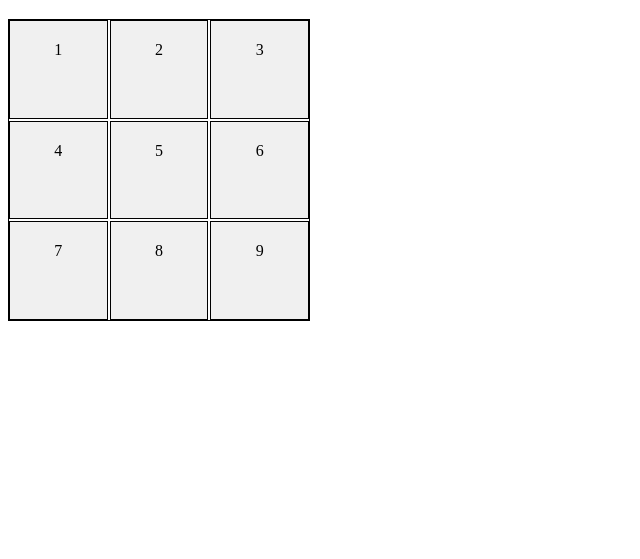
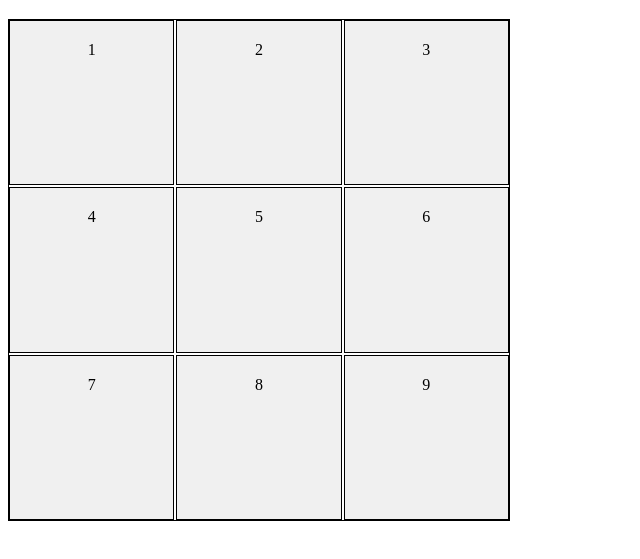
Before and after one commit to RickR58/Week-11-Asst, a website: page Week11Asst.html in a window 1280 px wide. Shown: the part 61-620 px from the top of the page, without its empty margins (0-640 px from the left). Drawn offline with Linux system fonts and the light colour scheme.

Commit message:
2nd update

```diff
--- a/Week11Asst.html
+++ b/Week11Asst.html
@@ -10,8 +10,8 @@
         display: grid;
         grid-template-columns: repeat(3, 1fr); /* Creates 3 equal columns */
         grid-gap: 2px; /* Adds spacing between grid items */
-        width: 300px; /* Set a width for the grid */
-        height: 300px;
+        width: 500px; /* Set a width for the grid */
+        height: 500px;
         border: 1px solid black;
       }
 
@@ -25,6 +25,7 @@
   </head>
   <body>
     <h1>Tic Tac Toe!</h1>
+
     <div class="grid-container">
       <div class="grid-item">1</div>
       <div class="grid-item">2</div>
```
